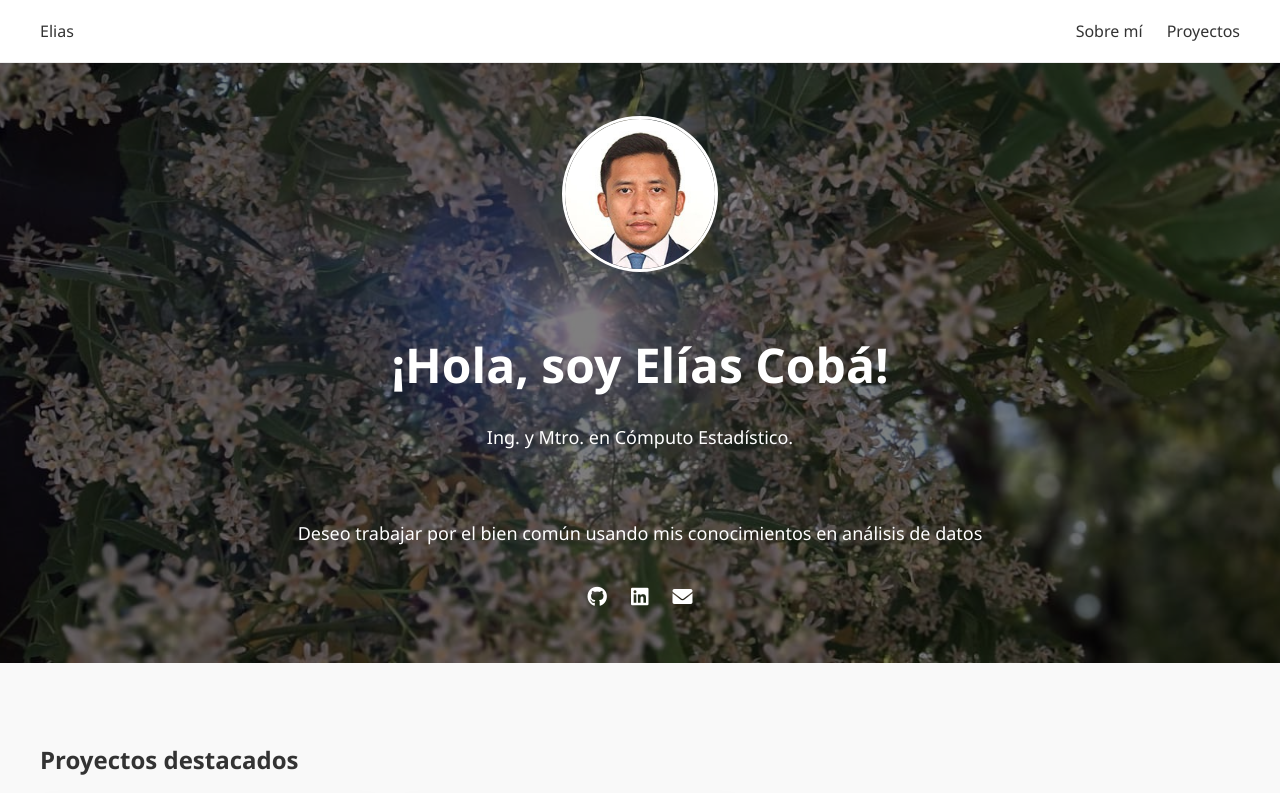
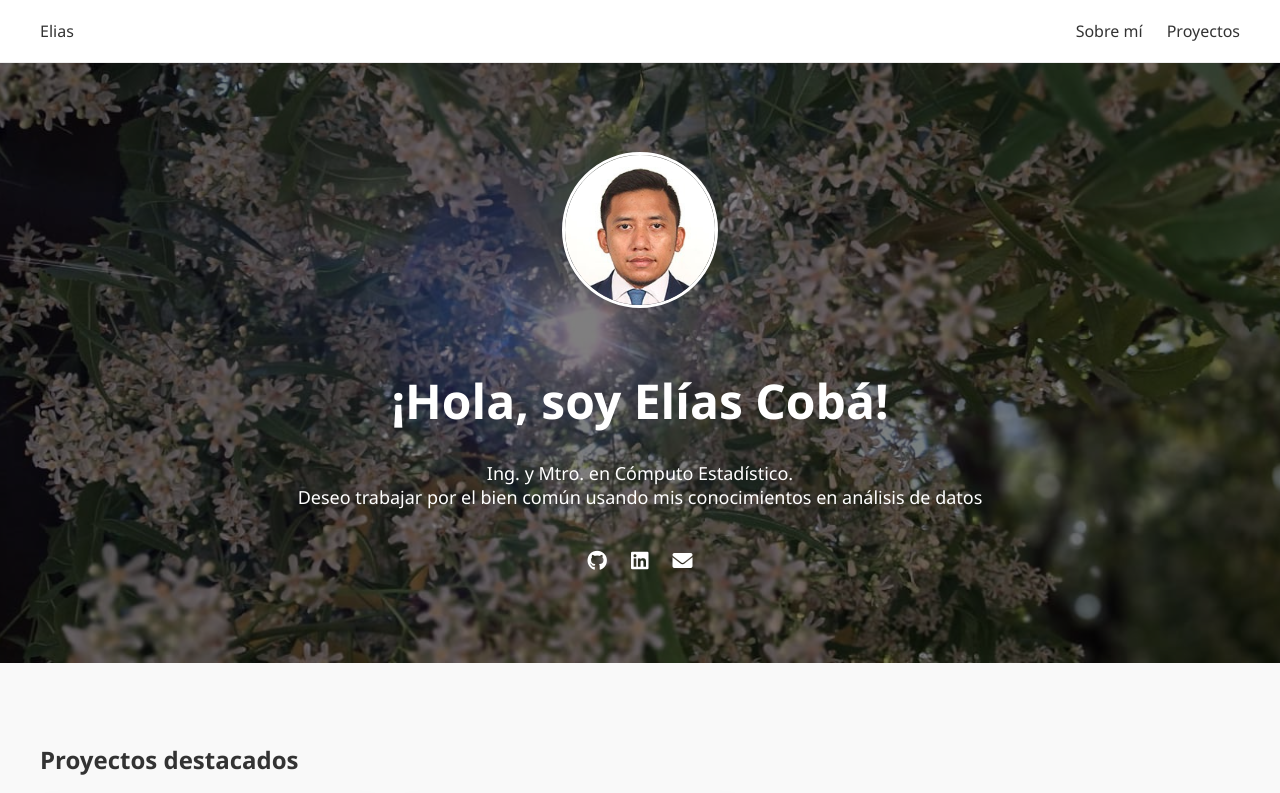
Before and after one commit to eacoba/eliascoba, a plain HTML site: page index.html in a window 1280 px wide. Shown: the top 793 px of the page. Drawn offline with Linux system fonts and the light colour scheme.

Commit message:
Update index.html

```diff
--- a/index.html
+++ b/index.html
@@ -24,8 +24,8 @@
         <img src="assets/mi-foto.jpg" alt="Foto de Elias" class="perfil">
 
         <h1>¡Hola, soy Elías Cobá!</h1>
-        <p>Ing. y Mtro. en Cómputo Estadístico. <p>
-        <p>Deseo trabajar por el bien común usando mis conocimientos en análisis de datos </p>
+        <p>Ing. y Mtro. en Cómputo Estadístico. <br>
+        Deseo trabajar por el bien común usando mis conocimientos en análisis de datos </p>
 
         <div class="social">
             <a href="#"><i class="fab fa-github"></i></a>
```
